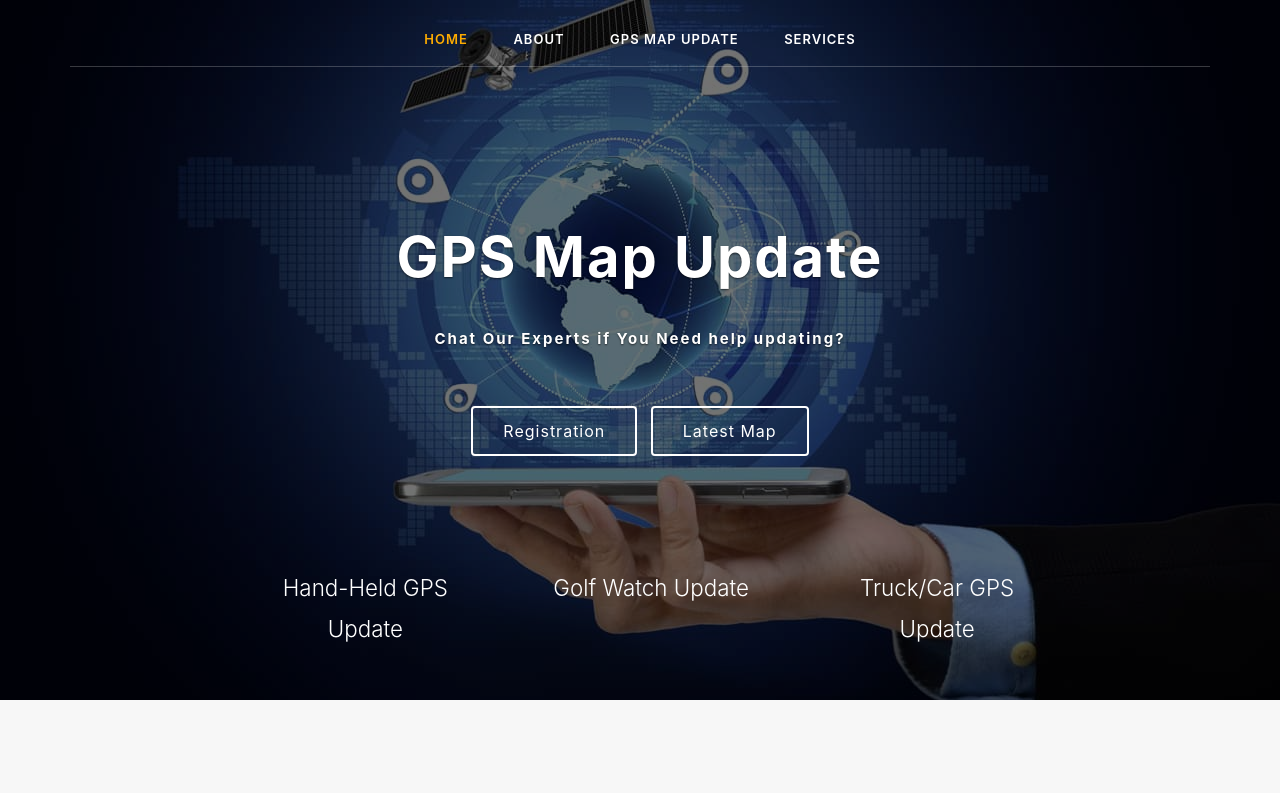
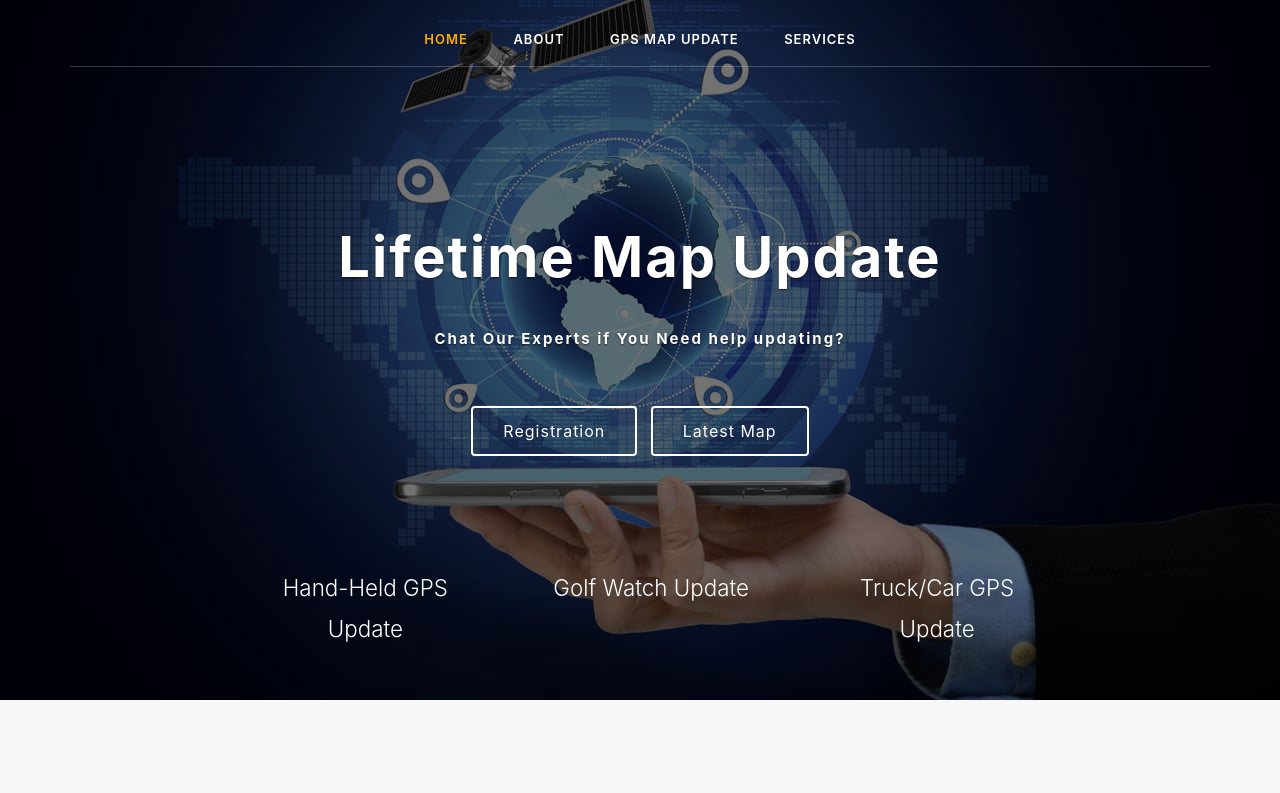
Before and after one commit to probloggerrohit/design, a plain HTML site: page index.html in a window 1280 px wide. Shown: the top 793 px of the page. Drawn offline with Linux system fonts and the light colour scheme.

Commit message:
Homepage Update

```diff
--- a/index.html
+++ b/index.html
@@ -73,7 +73,7 @@
             </div>
             <!-- banner-hny-info -->
             <div class="banner-hny-info">
-                <h3>GPS Map Update
+                <h3>Lifetime Map Update
 				<br><span style="font-size:15px;">Chat Our Experts if You Need help updating?</span></h3>
                 <div class="top-buttons mx-auto text-center mt-md-5 mt-3">
 
```
